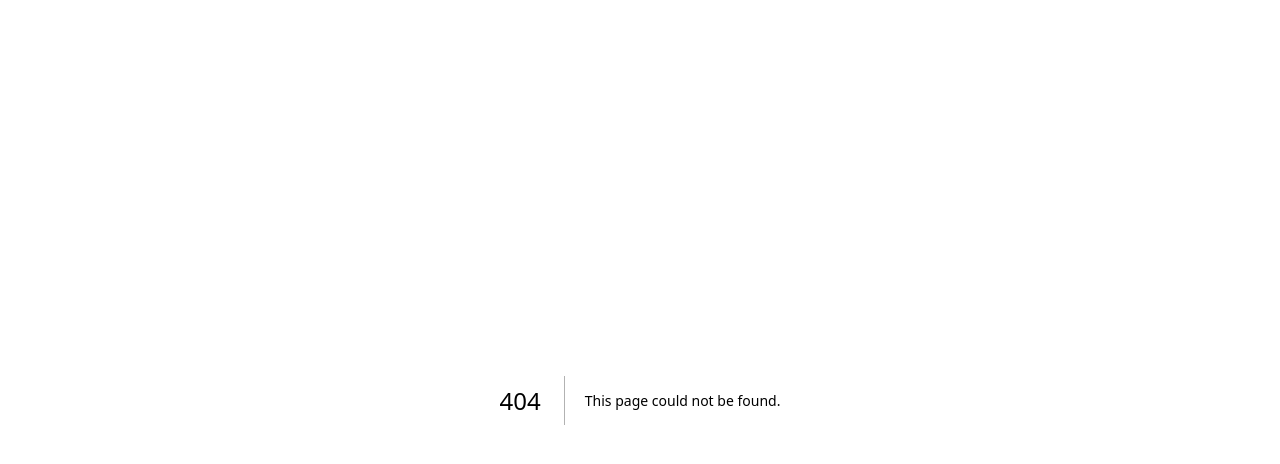
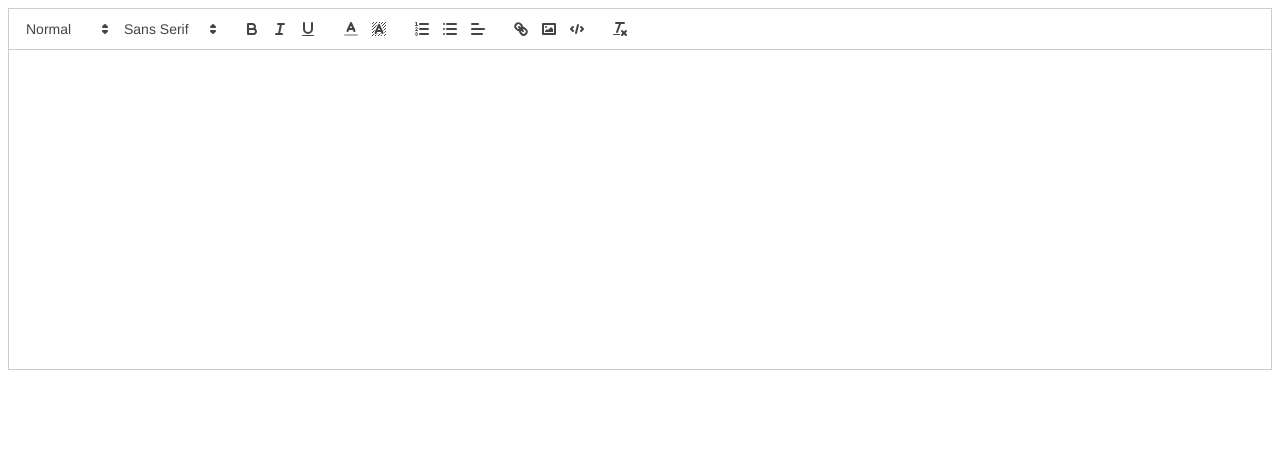
Before and after one commit to rbhering/React_JWT_CLIENT_TypeScript, a Next.js app: page /CreateEditPost in a window 1280 px wide. Before the commit this address had no page. Shown: the top 464 px of the page. Built offline with nearby package versions, Linux system fonts and the light colour scheme.

Commit message:
editor de texto

```diff
--- a/package.json
+++ b/package.json
@@ -18,6 +18,8 @@
     "bootstrap": "^5.3.3",
     "draft-js": "^0.11.7",
     "next": "^15.2.1",
+    "primereact": "^10.9.2",
+    "quill": "^2.0.3",
     "react": "^19.0.0",
     "react-bootstrap": "^2.10.9",
     "react-dom": "^19.0.0",
--- a/src/App.tsx
+++ b/src/App.tsx
@@ -7,6 +7,7 @@ import Footer from "./components/Footer";
 import Post from "./pages/Post";
 import EditorTeste from "./pages/EditorTeste";
 import Header from "./components/Header";
+import CreateEditPost from "./pages/CreateEditPost";
 
 
 
@@ -24,6 +25,8 @@ function App() {
         <Route path="/" element={<Login />} />
         <Route path="/post/:id" element={<Post />} />
         <Route path="/editorTeste" element={<EditorTeste />} />
+        <Route path="/post/create-post" element={<CreateEditPost />} />
+        <Route path="/post/edit-post/:id" element={<CreateEditPost />} />
 
         <Route path="*" element={<Navigate to= {"/posts"}/>} />
       </Routes>
--- /dev/null
+++ b/src/pages/CreateEditPost.tsx
@@ -0,0 +1,21 @@
+import { useParams } from "react-router-dom";
+import { Editor } from 'primereact/editor';
+import { useState } from "react";
+
+const CreateEditPost = () => {
+    const { id } = useParams<{ id?: string | undefined}>();
+    const [text, setText] = useState('')
+    if(id === undefined) {
+        alert(id);
+    }
+    //alert(id);
+    return (
+        <div>
+            <Editor value={text} onTextChange={(e) => setText(e.htmlValue ?? '')} style={{ height: '320px' }} />
+        </div>
+    );
+
+
+}
+
+export default CreateEditPost;
--- a/src/pages/Post.tsx
+++ b/src/pages/Post.tsx
@@ -18,6 +18,7 @@ function Post() {
     PostService.getPostsById(id).then(
       (response) => {
         setPost(response.data);
+        console.log(response.data);
       })
       createPost();
   },[id]);
```
Also changed, not shown: 1 other file (tests, documents, lock files or other folders).
